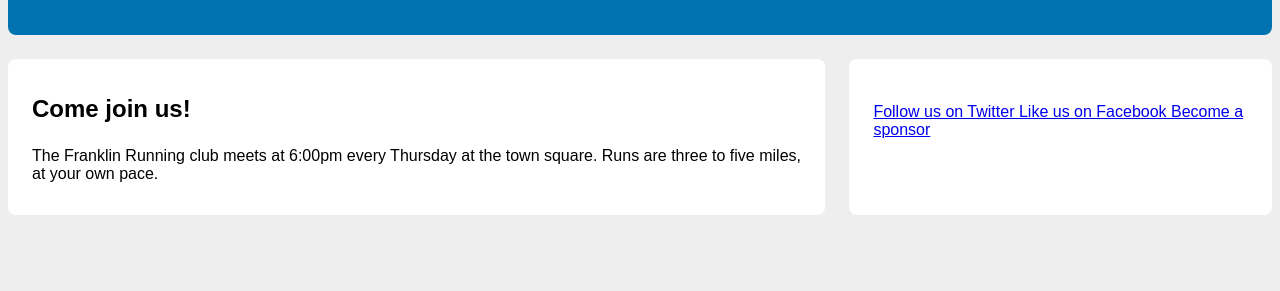
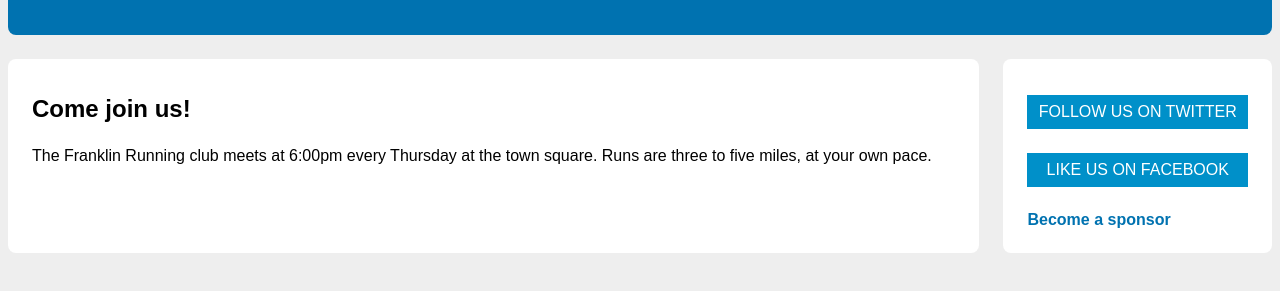
Before and after one commit to EnricoMassoneDeltatre/mastering-box-model, a website: page index.html in a window 1280 px wide. Shown: the part 85-376 px from the top of the page. Drawn offline with Linux system fonts and the light colour scheme.

Commit message:
completed the page layout

```diff
--- a/style.css
+++ b/style.css
@@ -49,3 +49,20 @@ header {
   padding: 1.5em;
   display: table-cell;
 }
+
+.button-link {
+  display: block;
+  color: #fff;
+  background-color: #0090C9;
+  padding: 0.5em;
+  text-align: center;
+  text-decoration: none;
+  text-transform: uppercase;
+}
+
+.sponsor-link {
+  display: block;
+  text-decoration: none;
+  font-weight: bold;
+  color: #0072b0;
+}
```
